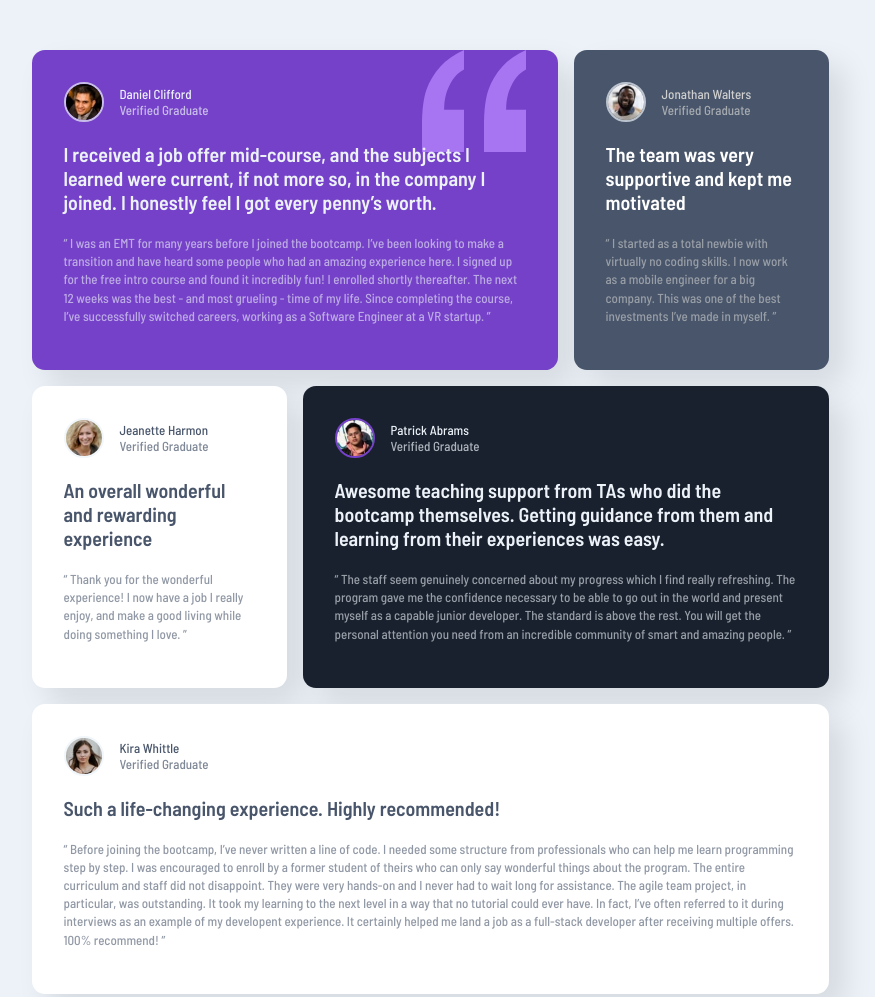
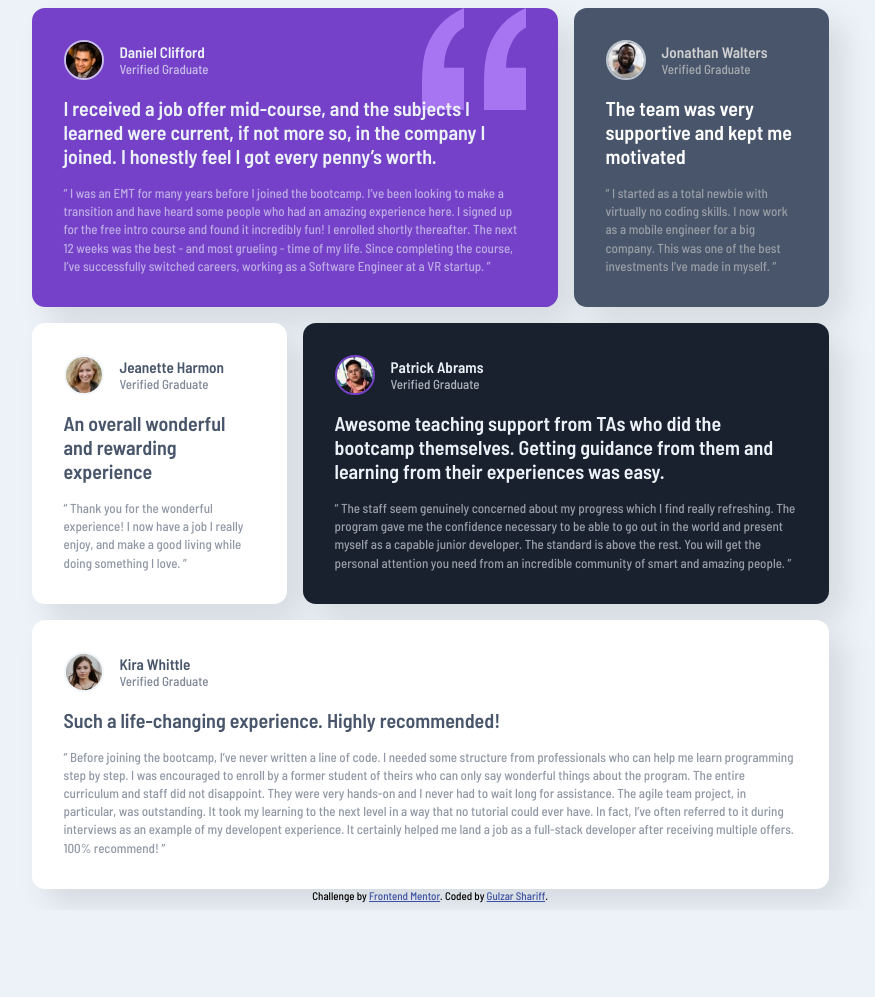
Before and after one commit to Gulzhub/testimonials-grid-section, a plain HTML site: page index.html in a window 1280 px wide. Shown: the top 997 px of the page, without its empty margins (210-1085 px from the left). After the commit the page ends 910 px from the top, so only its background shows below. Drawn offline with Linux system fonts and the light colour scheme.

Commit message:
semantic changes

```diff
--- a/index.html
+++ b/index.html
@@ -32,9 +32,9 @@
     <main>
         <div class="card card1 violet">
             <div class="person">
-                <img src="images/image-daniel.jpg" alt="profile picture of Daniel">
+                <img src="images/image-daniel.jpg" alt="headshot of Daniel Clifford">
                 <div class="bio">
-                    <div class="name same-color">Daniel Clifford</div>
+                    <h3 class="same-color">Daniel Clifford</h3>
                     <div class="tag same-color">Verified Graduate</div>
                 </div>
             </div>
@@ -52,9 +52,9 @@
         </div>
         <div class="card card2 gray">
             <div class="person">
-                <img src="images/image-jonathan.jpg" alt="">
+                <img src="images/image-jonathan.jpg" alt="headshot of Jonathan Walters">
                 <div class="bio">
-                    <div class="name same-color">Jonathan Walters</div>
+                    <h3 class="same-color">Jonathan Walters</h3>
                     <div class="tag same-color">Verified Graduate</div>
                 </div>
             </div>
@@ -66,9 +66,9 @@
         </div>
         <div class="card card3 white">
             <div class="person">
-                <img src="images/image-jeanette.jpg" alt="">
+                <img src="images/image-jeanette.jpg" alt="headshot of Jeanette Harmon">
                 <div class="bio">
-                    <div class="name same-color">Jeanette Harmon</div>
+                    <h3 class="same-color">Jeanette Harmon</h3>
                     <div class="tag same-color">Verified Graduate</div>
                 </div>
             </div>
@@ -80,9 +80,9 @@
         </div>
         <div class="card card4 dark-blue">
             <div class="person">
-                <img src="images/image-patrick.jpg" alt="">
+                <img src="images/image-patrick.jpg" alt="headshot of Patrick Abrams">
                 <div class="bio">
-                    <div class="name same-color">Patrick Abrams</div>
+                    <h3 class="same-color">Patrick Abrams</h3>
                     <div class="tag same-color">Verified Graduate</div>
                 </div>
             </div>
@@ -99,9 +99,9 @@
         </div>
         <div class="card card5 white">
             <div class="person">
-                <img src="images/image-kira.jpg" alt="">
+                <img src="images/image-kira.jpg" alt="headshot of Kira Whittle">
                 <div class="bio">
-                    <div class="name same-color">Kira Whittle</div>
+                    <h3 class="same-color">Kira Whittle</h3>
                     <div class="tag same-color">Verified Graduate</div>
                 </div>
             </div>
--- a/style.css
+++ b/style.css
@@ -7,31 +7,36 @@
     --light-grayish-blue: hsl(210, 46%, 95%);
 }
 
-
-body {
-    box-sizing: border-box;
-    background-color: var(--light-grayish-blue);
-    font-family: 'Barlow Semi Condensed', sans-serif;
-    font-size: 13px;
-}
-
 *,
 *::after,
 *::before {
-    box-sizing: inherit;
+    margin: 0;
+    padding: 0;
+    box-sizing: border-box;
 }
+
+body {
+    background-color: var(--light-grayish-blue);
+    font-family: 'Barlow Semi Condensed', sans-serif;
+    font-size: 0.8125em;
+    min-height: 100vh;
+    display: grid;
+    place-content: center;
+    padding: 0.5rem;
+}
+
 
 main {
     display: flex;
     flex-wrap: wrap;
     align-items: center;
     flex-direction: row;
-    margin: 0 auto;
 }
 
-p.title {
-    font-size: 20px;
+.title {
+    font-size: 1.25rem;
     font-weight: 600;
+    margin-bottom: 1rem;
 }
 
 .card {
@@ -42,6 +47,15 @@ p.title {
     box-shadow: 15px 15px 30px rgba(0 0 0 / 10%);
 }
 
+.review {
+    opacity: 0.6;
+    line-height: 1.4;
+}
+
+.tag {
+    opacity: 0.7;
+}
+
 .violet {
     background-color: var(--moderate-violet);
     background-image: url(images/bg-pattern-quotation.svg);
@@ -49,17 +63,9 @@ p.title {
     background-position: top right 2rem;
 }
 
+
 .violet .same-color {
     color: var(--light-grayish-blue);
-}
-
-.tag {
-    opacity: 0.7;
-}
-
-.review {
-    opacity: 0.6;
-    line-height: 1.4;
 }
 
 .gray {
@@ -99,6 +105,7 @@ p.title {
 .person {
     display: flex;
     align-items: center;
+    margin-bottom: 1rem;
 }
 
 .person img {
@@ -117,7 +124,6 @@ p.title {
         align-items: stretch;
         justify-content: center;
         grid-gap: 1rem;
-        margin: 50px auto;
     }
 
     .card {
```
